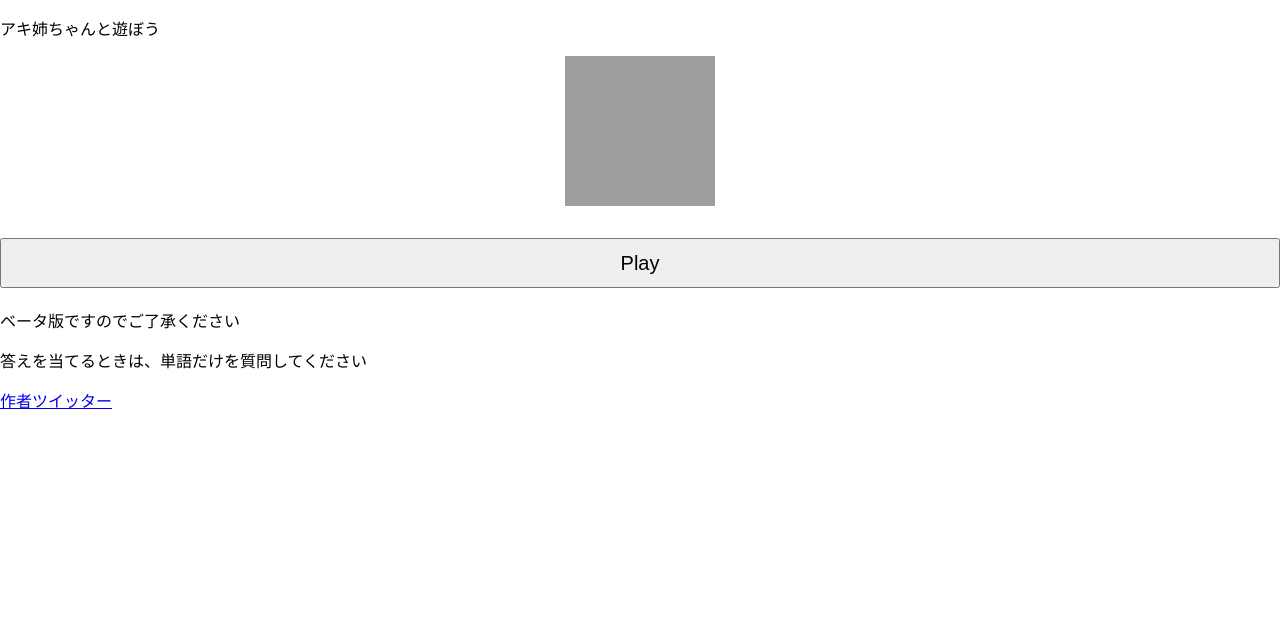
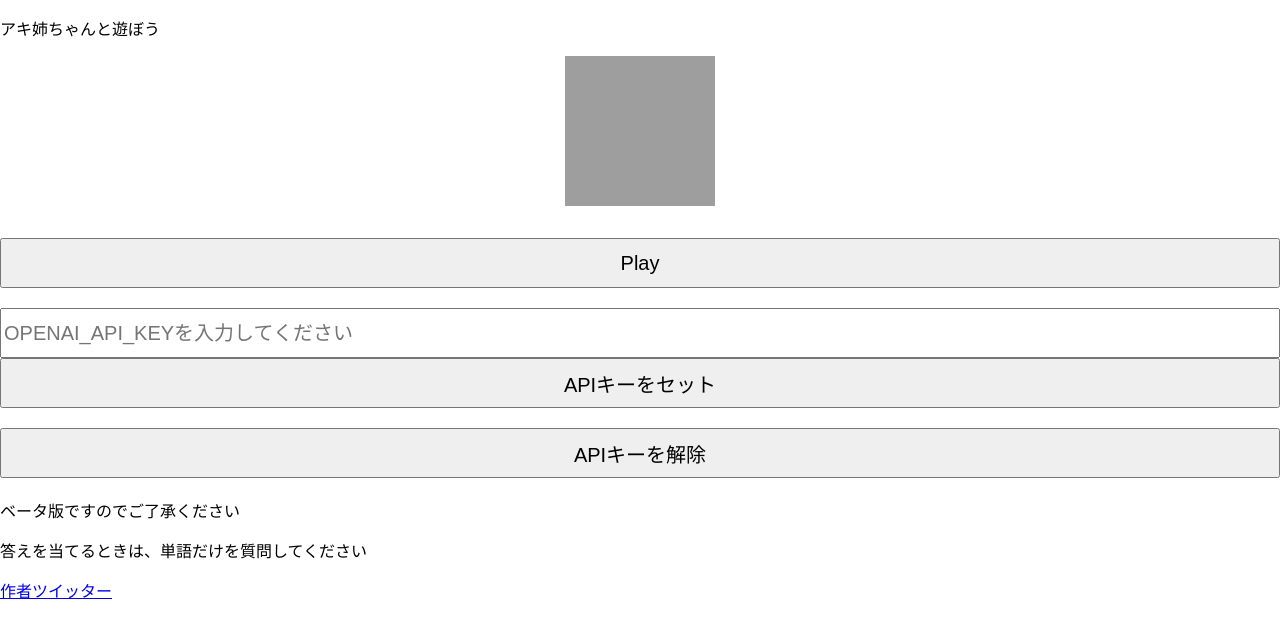
Before and after one commit to RYU9onna/aki3, a Python web app: template templates/index.html in a window 1280 px wide. Shown: the top 638 px of the page. Run offline with Jinja, Linux system fonts and the light colour scheme; the template is opened without the code that fills it, so the values that code supplies are empty; grey boxes are pictures that could not be loaded.

Commit message:
Update index.html

```diff
--- a/templates/index.html
+++ b/templates/index.html
@@ -55,6 +55,14 @@
             <button type="submit" name="play">Play</button>
         </form>
     {% endif %}
+    <form method="POST">
+    <input type="text" name="api_key" placeholder="OPENAI_API_KEYを入力してください">
+        <button type="submit" name="set_api_key">APIキーをセット</button>
+    </form>
+    <!-- APIキーを解除するボタン -->
+    <form method="POST">
+        <button type="submit" name="clear_api_key">APIキーを解除</button>
+    </form>
     <p>ベータ版ですのでご了承ください</p>
     <p>答えを当てるときは、単語だけを質問してください</p>
     <a href="https://twitter.com/cheezekarubi">作者ツイッター</a>
```
